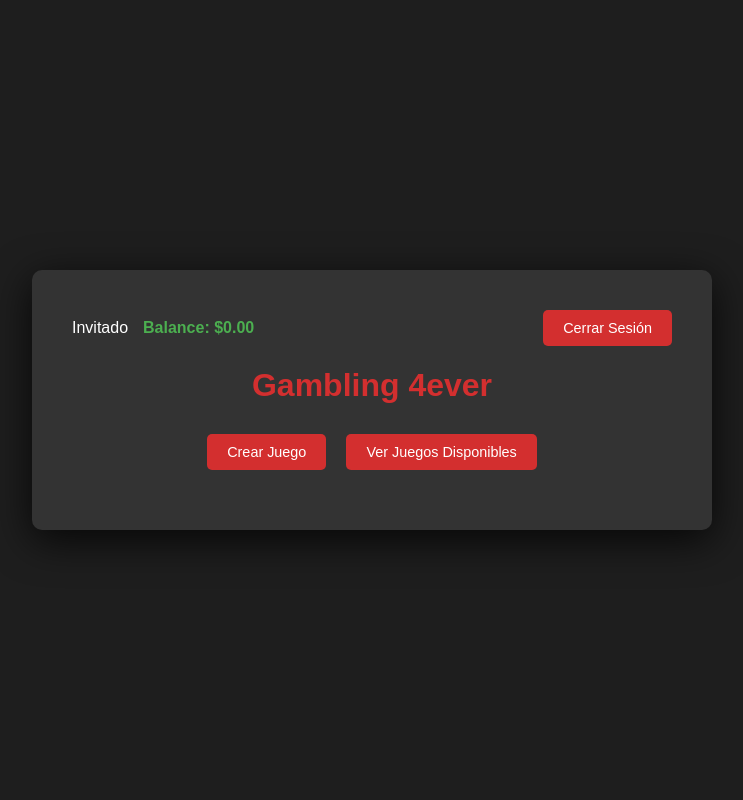
After one commit to JoahnU/ING-DATOS-2024-2, a Flask app: template App/templates/homepage.html in a window 1280 px wide. The commit adds this page. Shown: the whole page, without its empty margins (268-1011 px from the left). Run offline with Flask 3, Linux system fonts and the light colour scheme; the template is opened without the code that fills it, so the values that code supplies are empty.

Commit message:
homepage, creategame,availablegame

```diff
--- /dev/null
+++ b/App/templates/homepage.html
@@ -0,0 +1,89 @@
+<!DOCTYPE html>
+<html lang="es">
+<head>
+    <meta charset="UTF-8">
+    <meta name="viewport" content="width=device-width, initial-scale=1.0">
+    <title>Gambling 4ever - Inicio</title>
+    <style>
+        body {
+            font-family: 'Arial', sans-serif;
+            margin: 0;
+            padding: 0;
+            background: #1e1e1e;
+            color: white;
+            display: flex;
+            justify-content: center;
+            align-items: center;
+            min-height: 100vh;
+        }
+        .home-container {
+            background: #333;
+            border-radius: 10px;
+            box-shadow: 0 10px 40px rgba(0, 0, 0, 0.8);
+            padding: 40px;
+            text-align: center;
+            width: 90%;
+            max-width: 600px;
+        }
+        .home-container h1 {
+            color: #D32F2F;
+            margin-bottom: 30px;
+        }
+        .action-buttons {
+            display: flex;
+            justify-content: center;
+            gap: 20px;
+            margin-bottom: 20px;
+        }
+        .btn {
+            display: inline-block;
+            padding: 10px 20px;
+            background-color: #D32F2F;
+            color: white;
+            text-decoration: none;
+            border-radius: 5px;
+            transition: background-color 0.3s;
+            font-size: 0.9rem;
+        }
+        .btn:hover {
+            background-color: #B71C1C;
+        }
+        .user-info {
+            display: flex;
+            justify-content: space-between;
+            align-items: center;
+            margin-bottom: 20px;
+        }
+        .username-balance {
+            display: flex;
+            align-items: center;
+            gap: 15px;
+        }
+        .username {
+            font-size: 1rem;
+        }
+        .balance {
+            color: #4CAF50;
+            font-weight: bold;
+        }
+    </style>
+</head>
+<body>
+    <div class="home-container">
+        <div class="user-info">
+            <div class="username-balance">
+                <span class="username">{{ nombre_usuario or 'Invitado' }}</span>
+                <span class="balance">Balance: ${{ saldo_usuario or '0.00' }}</span>
+            </div>
+            <div>
+                <a href="{{ url_for('logout') }}" class="btn">Cerrar Sesión</a>
+            </div>
+        </div>
+        <h1>Gambling 4ever</h1>
+        <div class="action-buttons">
+            <a href=creategames.html  class="btn">Crear Juego</a>
+            <a href=availablegames.html  class="btn">Ver Juegos Disponibles</a>
+        </div>
+    </div>
+</body>
+</html>
```
Also changed, not shown: App/templates/availablegames.html (+18 -10 lines), App/templates/creategames.html (+32 -12 lines).
